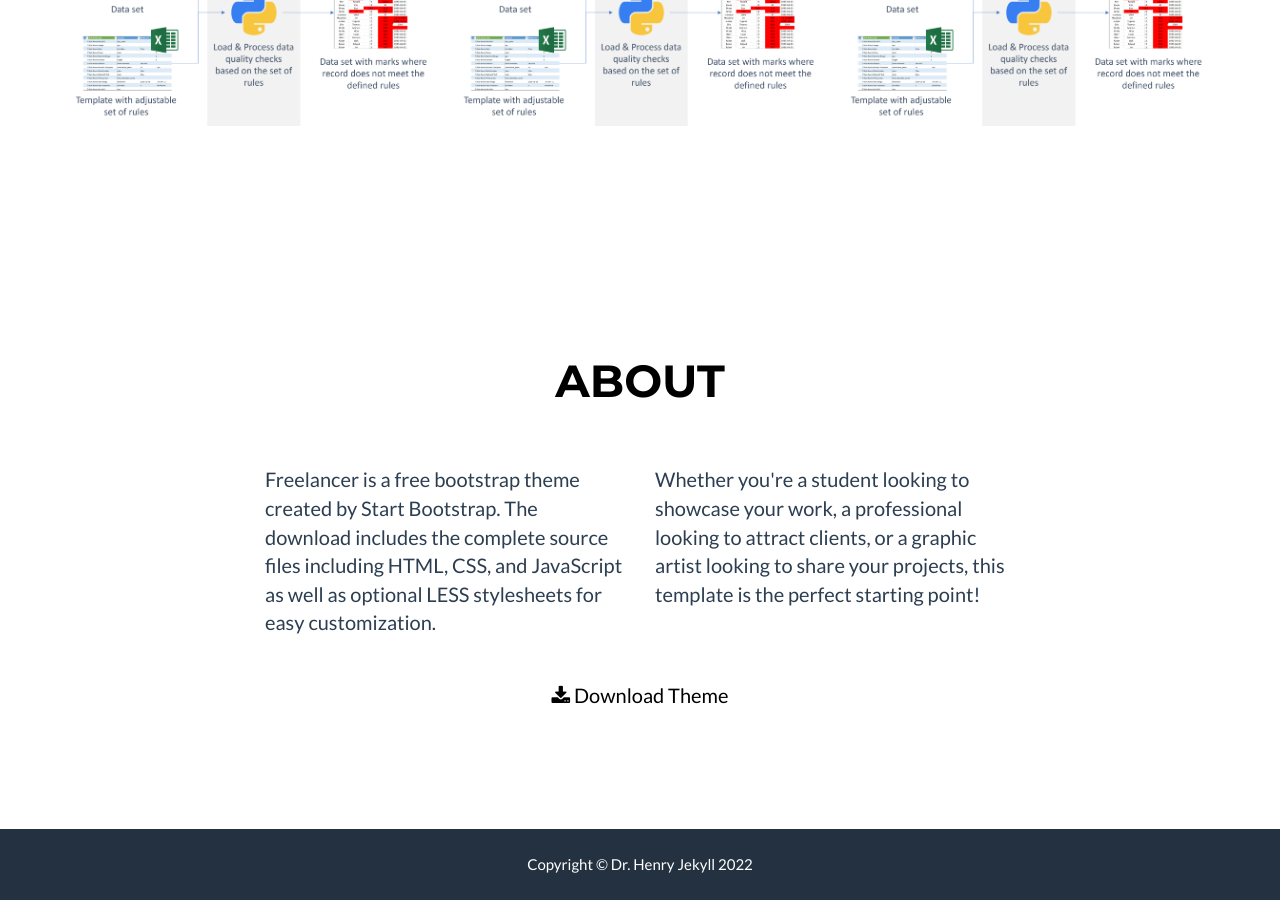
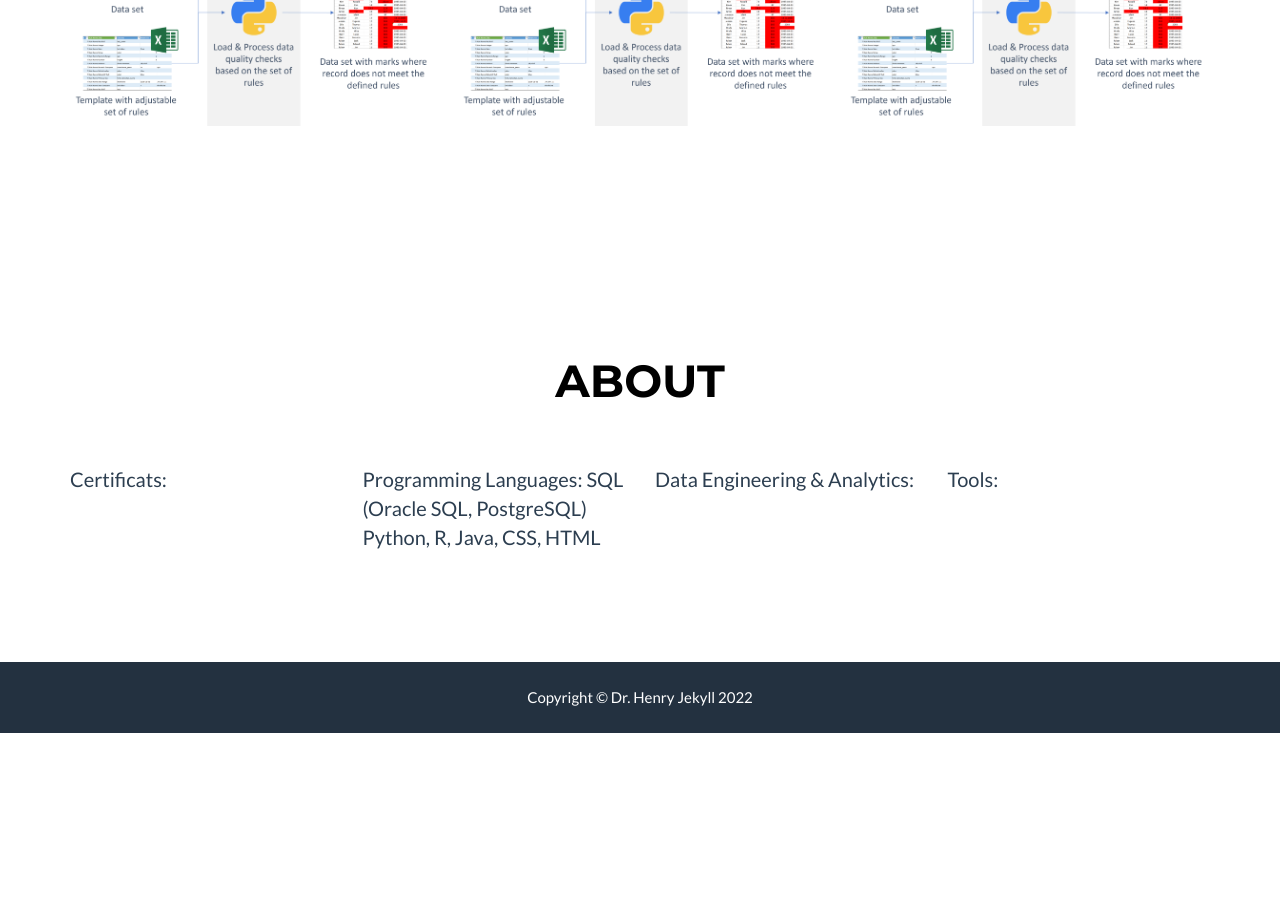
Before and after one commit to tolan005/tolan005.github.io, a Jekyll site: the page built from _posts/2014-07-18-project-1.markdown, in a window 1280 px wide and 900 px high, scrolled down 1007 px. Built offline with Jekyll 4.4.1, drawn with Linux system fonts in a browser that asks for light colours; after the commit the page ends 1740 px from its top, so only the background shows below that.

Commit message:
Update about.html
List Skills

```diff
--- a/_includes/about.html
+++ b/_includes/about.html
@@ -1,4 +1,4 @@
- <!-- About Section -->
+ <!-- About Section col-lg-offset-2 -->
     <section id="about">
         <div class="container">
             <div class="row">
@@ -8,17 +8,26 @@
                 </div>
             </div>
             <div class="row">
-                <div class="col-lg-4 col-lg-offset-2">
-                    <p>Freelancer is a free bootstrap theme created by Start Bootstrap. The download includes the complete source files including HTML, CSS, and JavaScript as well as optional LESS stylesheets for easy customization.</p>
+                <div class="col-lg-3">
+                    <p>Certificats:
+
+                 </p>
                 </div>
-                <div class="col-lg-4">
-                    <p>Whether you're a student looking to showcase your work, a professional looking to attract clients, or a graphic artist looking to share your projects, this template is the perfect starting point! </p>
+                <div class="col-lg-3">
+                    <p>Programming Languages:
+                       SQL (Oracle SQL, PostgreSQL) Python, R, Java, CSS, HTML
+                 </p>
                 </div>
-                <div class="col-lg-8 col-lg-offset-2 text-center">
-                    <a href="https://github.com/jeromelachaud/freelancer-theme" class="btn btn-lg btn-outline">
-                        <i class="fa fa-download"></i> Download Theme
-                    </a>
+                <div class="col-lg-3">
+                    <p>Data Engineering & Analytics:
+
+                 </p>
                 </div>
+                <div class="col-lg-3">
+                    <p>Tools:
+
+                 </p>
+               </div>
             </div>
         </div>
     </section>
```
